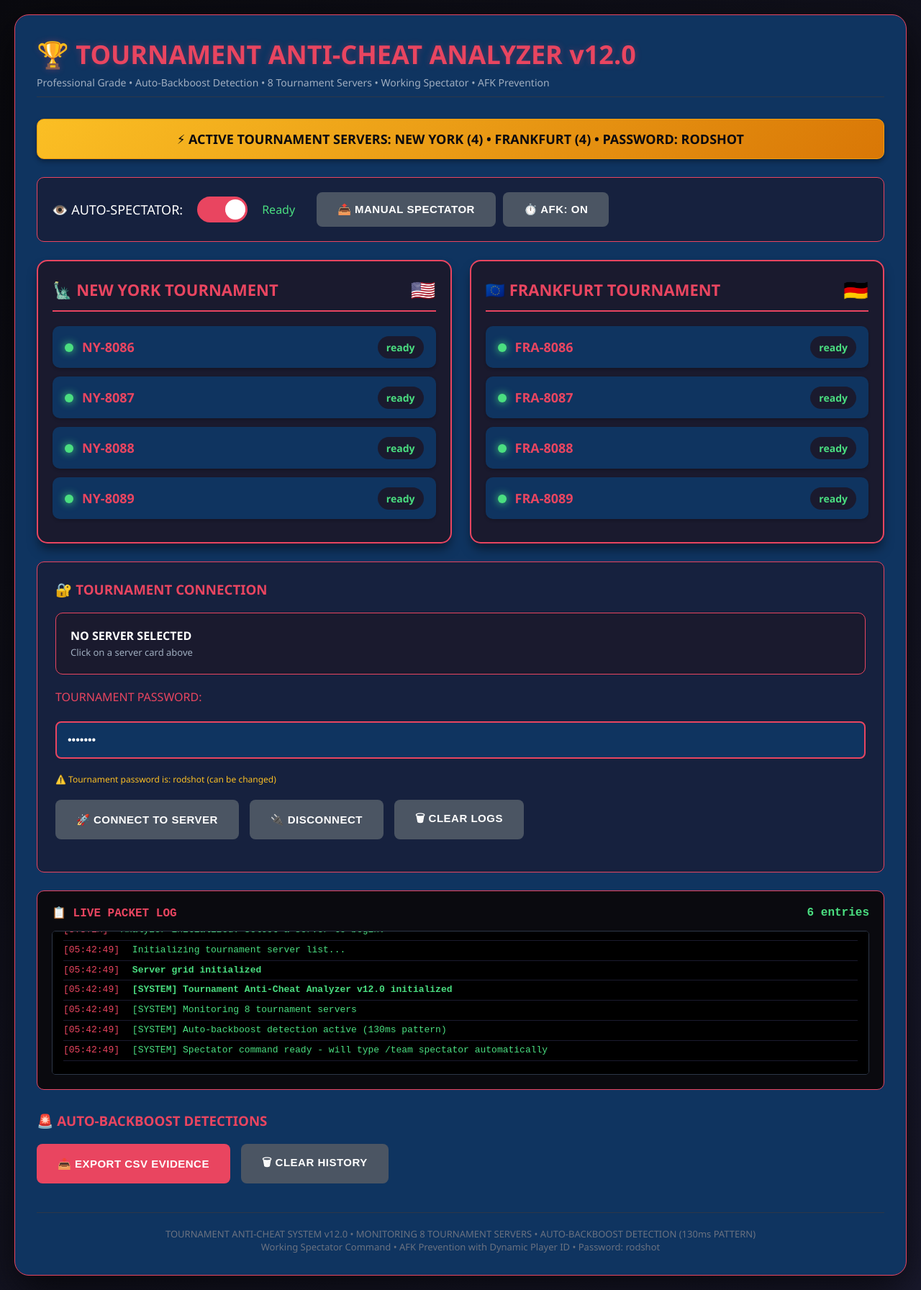
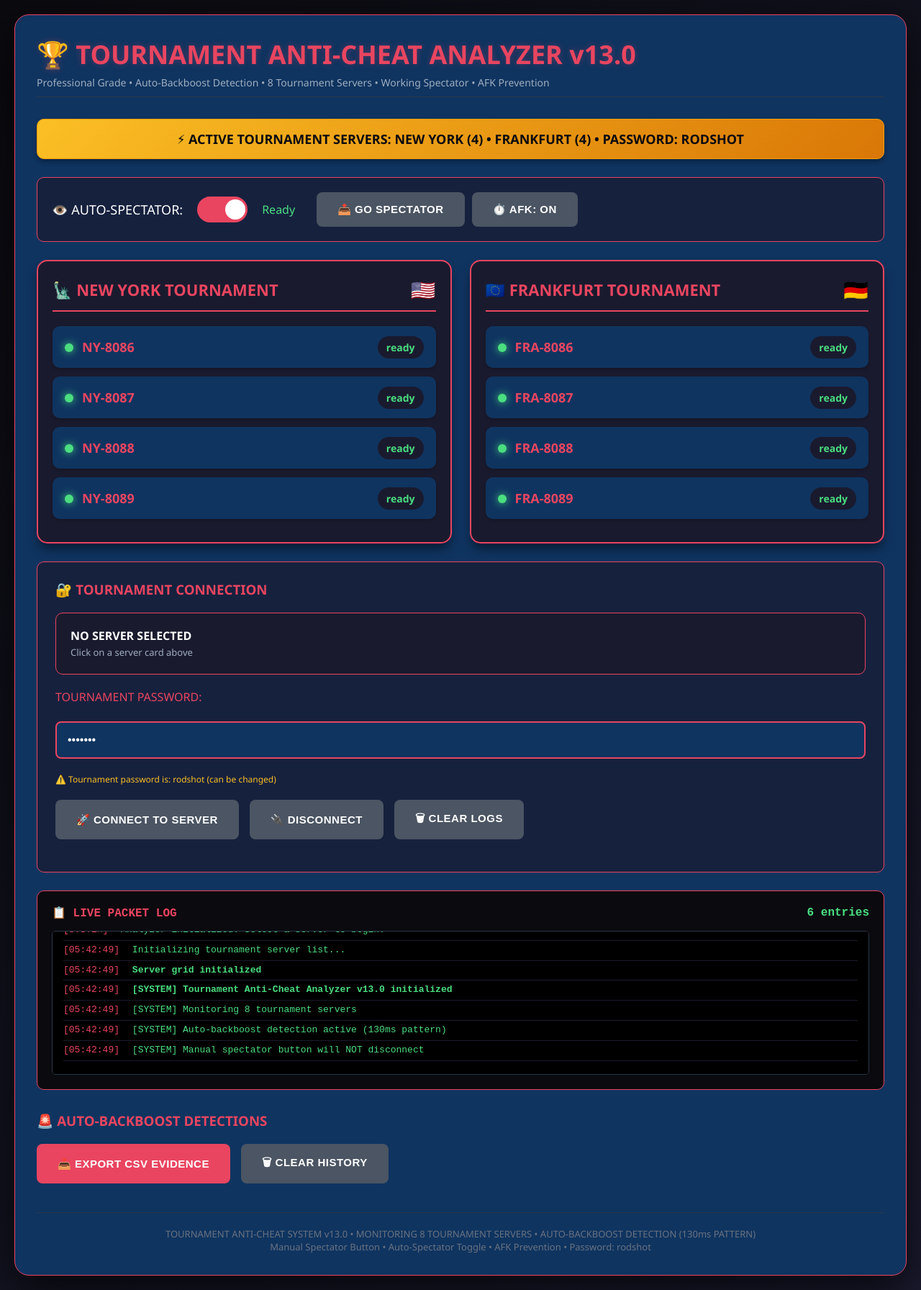
Before and after one commit to tatertotbpl/BumpyAnaylzer, a plain HTML site: page index.html in a window 1280 px wide. Shown: the whole page at 72% size. Drawn offline with Linux system fonts and the light colour scheme.

Commit message:
Update index.html

```diff
--- a/index.html
+++ b/index.html
@@ -477,7 +477,7 @@
 </head>
 <body>
     <div class="container">
-        <h1>🏆 TOURNAMENT ANTI-CHEAT ANALYZER v12.0</h1>
+        <h1>🏆 TOURNAMENT ANTI-CHEAT ANALYZER v13.0</h1>
         <div class="subtitle">Professional Grade • Auto-Backboost Detection • 8 Tournament Servers • Working Spectator • AFK Prevention</div>
 
         <div class="tournament-banner">
@@ -495,7 +495,7 @@
                 <span style="color: #4ade80;" id="spectatorStatus">Ready</span>
             </div>
             <div style="display: flex; gap: 10px;">
-                <button onclick="manualSpectator()" id="manualSpectator" class="secondary">📤 MANUAL SPECTATOR</button>
+                <button onclick="manualSpectator()" id="manualSpectator" class="secondary">📤 GO SPECTATOR</button>
                 <button onclick="toggleAFKPrevention()" id="afkToggle" class="secondary">⏱️ AFK: ON</button>
             </div>
         </div>
@@ -613,8 +613,8 @@
         </div>
 
         <div class="footer">
-            TOURNAMENT ANTI-CHEAT SYSTEM v12.0 • MONITORING 8 TOURNAMENT SERVERS • AUTO-BACKBOOST DETECTION (130ms PATTERN)<br>
-            Working Spectator Command • AFK Prevention with Dynamic Player ID • Password: rodshot
+            TOURNAMENT ANTI-CHEAT SYSTEM v13.0 • MONITORING 8 TOURNAMENT SERVERS • AUTO-BACKBOOST DETECTION (130ms PATTERN)<br>
+            Manual Spectator Button • Auto-Spectator Toggle • AFK Prevention • Password: rodshot
         </div>
     </div>
 
@@ -678,8 +678,7 @@
 
         // ==================== SPECTATOR COMMAND ====================
         function createSpectatorPacket() {
-            // This is EXACTLY what the game sends when you type "/team spectator"
-            // No need to simulate Enter - this IS the enter press
+            // EXACT packet the game sends when you type "/team spectator" and press Enter
             let msgBytes = Array.from("/team spectator").map(c => c.charCodeAt(0));
 
             return new Uint8Array([
@@ -908,6 +907,8 @@
         }
 
         function manualSpectator() {
+            // This just sends the spectator command - does NOT disconnect
+            addLog('[MANUAL] Manual spectator command triggered', 'info');
             sendSpectatorCommand();
         }
 
@@ -1032,16 +1033,10 @@
                             addLog(`[AUTH] ✅ Authentication successful! (could not extract ID)`, 'success');
                         }
 
-                        // Send spectator command
+                        // Send spectator command if auto-spectator is enabled
                         if (document.getElementById('autoSpectator').checked) {
                             setTimeout(sendSpectatorCommand, 1000);
                         }
-                    }
-
-                    // Log packet info for debugging
-                    if (packetCount < 5) {
-                        const hexPreview = Array.from(data.slice(0, Math.min(20, data.length))).map(b => b.toString(16).padStart(2, '0')).join(' ');
-                        addLog(`[PACKET ${packetCount}] Type: ${data[1]}, Data: ${hexPreview}...`, 'info');
                     }
                 };
 
@@ -1241,10 +1236,10 @@
 
             setInterval(drawCanvas, 50);
 
-            addLog('[SYSTEM] Tournament Anti-Cheat Analyzer v12.0 initialized', 'success');
+            addLog('[SYSTEM] Tournament Anti-Cheat Analyzer v13.0 initialized', 'success');
             addLog('[SYSTEM] Monitoring 8 tournament servers', 'info');
             addLog('[SYSTEM] Auto-backboost detection active (130ms pattern)', 'info');
-            addLog('[SYSTEM] Spectator command ready - will type /team spectator automatically', 'info');
+            addLog('[SYSTEM] Manual spectator button will NOT disconnect', 'info');
         });
 
         window.addEventListener('beforeunload', () => {
```
